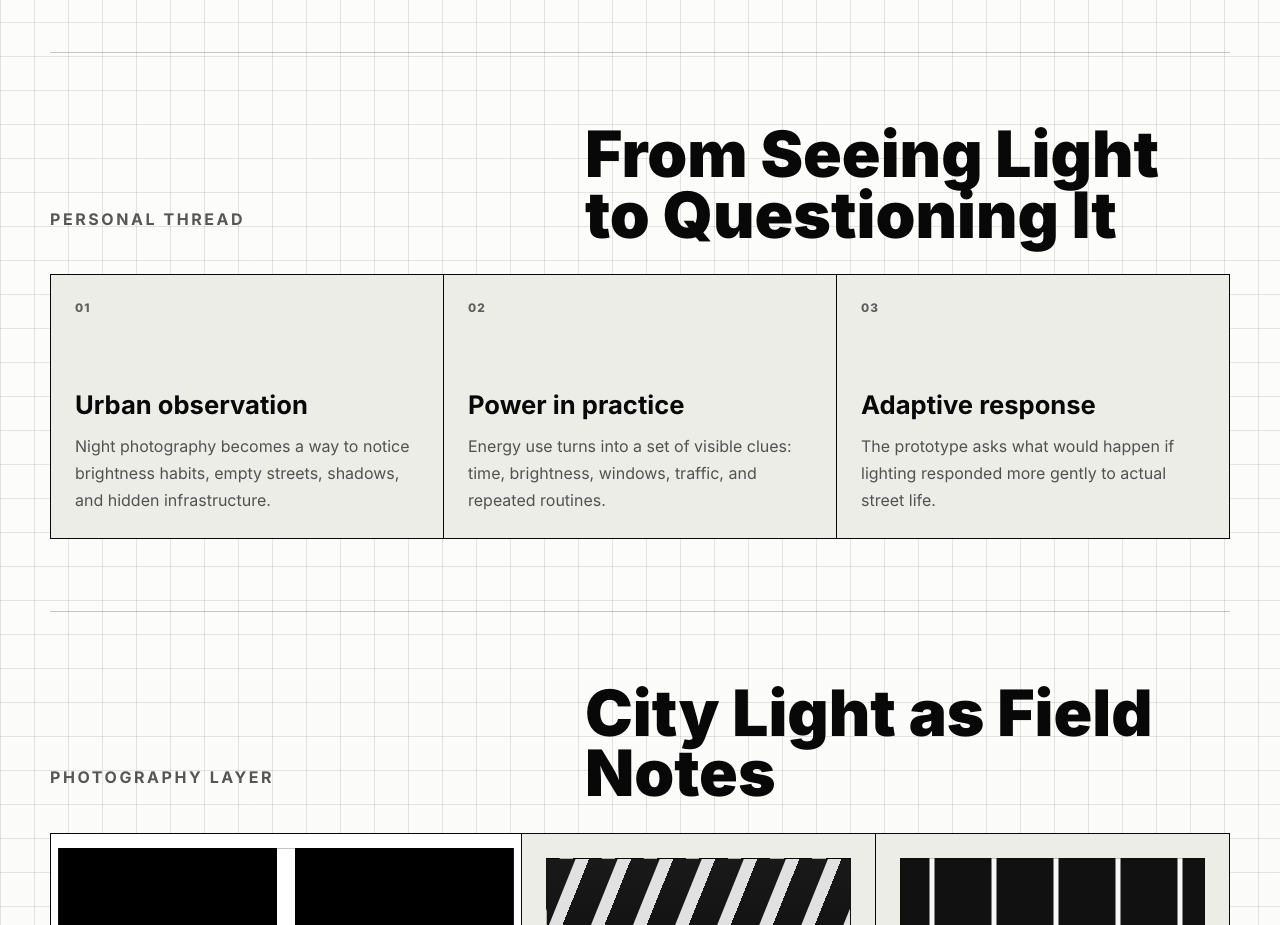
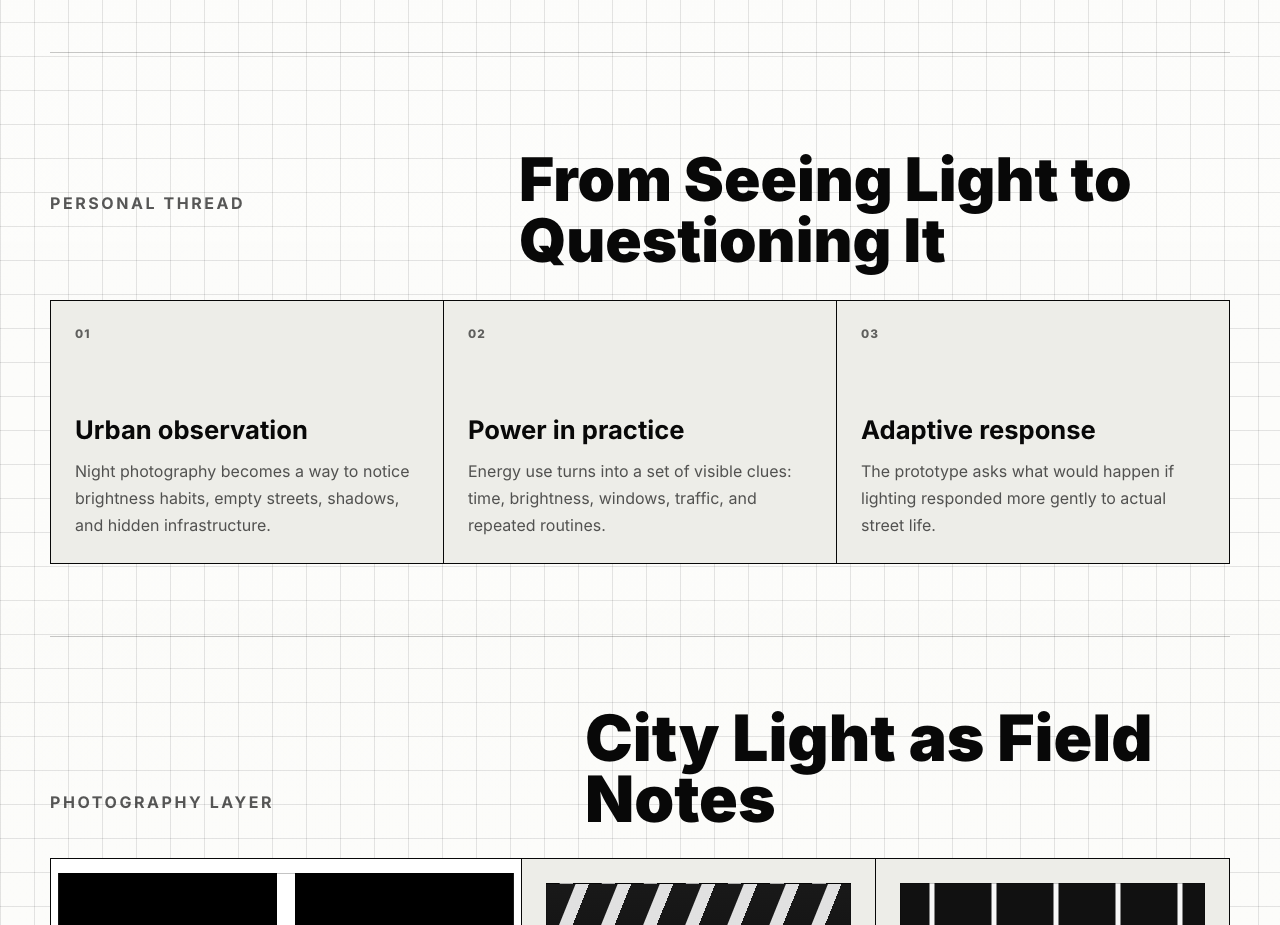
Before and after one commit to Shunnnyyy/lumen-shift, a website built with Vite: page index.html in a window 1280 px wide. Shown: the part 1780-2705 px from the top of the page. Built offline with nearby package versions, Linux system fonts and the light colour scheme; some packages are replaced by stand-ins of ours; no server answers; the database is empty.

Commit message:
Refine story heading layout

```diff
--- a/index.html
+++ b/index.html
@@ -107,7 +107,7 @@
       </section>
 
       <section class="story reveal" aria-labelledby="story-title">
-        <div class="section-heading">
+        <div class="section-heading section-heading--compact">
           <p class="kicker">Personal thread</p>
           <h2 id="story-title">From Seeing Light to Questioning It</h2>
         </div>
--- a/src/styles.css
+++ b/src/styles.css
@@ -280,6 +280,18 @@ h1:hover {
   line-height: 0.95;
   letter-spacing: 0;
   font-weight: 900;
+}
+
+.section-heading--compact {
+  grid-template-columns: minmax(210px, 0.62fr) minmax(360px, 1fr);
+  align-items: center;
+  padding-top: 24px;
+}
+
+.section-heading--compact h2 {
+  max-width: 760px;
+  font-size: clamp(2.8rem, 4.7vw, 4.9rem);
+  line-height: 1.02;
 }
 
 .section-heading p {
```
